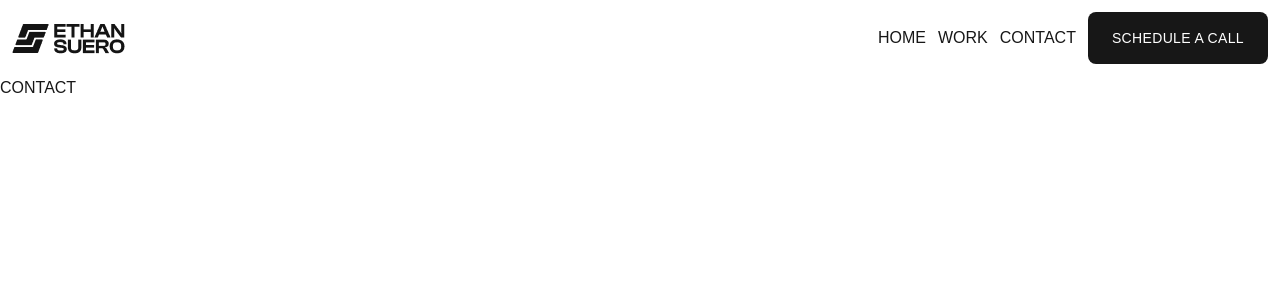
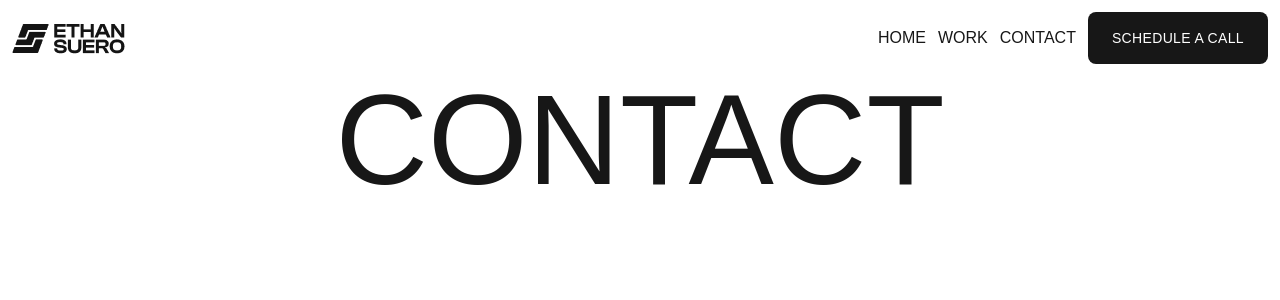
Before and after one commit to code4ju/k-pops, a React (Vite) app: page /contact in a window 1280 px wide. Shown: the top 300 px of the page. Built offline with nearby package versions, Linux system fonts and the light colour scheme.

Commit message:
minor refactorings

```diff
--- a/src/components/Achievements.tsx
+++ b/src/components/Achievements.tsx
@@ -20,7 +20,7 @@ export const Achievements1 = () => {
 export const Achievements2 = () => {
 	return (
 		<>
-			<div className="flex flex-row gap-5 overflow-y-scroll w-screen h-4/6 border-2">
+			<div className="flex flex-row gap-5 overflow-y-scroll w-screen h-4/6">
 				<img
 					className="mt-10"
 					src="./img/assets/slideBluethinreel-ux-p-800.png"
--- a/src/components/Profile.tsx
+++ b/src/components/Profile.tsx
@@ -25,7 +25,7 @@ export const Profile = () => {
 					<div className="flex flex-col p-12 gap-7">
 						<img
 							className="opacity-10 max-w-20 max-h-20"
-							src="../../public/img/assets/quotes.png"
+							src="./img/assets/quotes.png"
 							alt=""
 						/>
 						<p className="text-4xl font-thin">
--- a/src/components/aboutText.tsx
+++ b/src/components/aboutText.tsx
@@ -2,7 +2,7 @@ export const AboutText = () => {
 	return (
 		<>
 			<div className="flex flex-col w-4/6 self-end">
-				<div className="">
+				<div className="pr-20">
 					<p className="text-5xl leading-tight font-thin">
 						<span className="text-sm px-12 align-top">ABOUT</span>
 						Ethan Suero is an independent designer focused on
--- a/src/components/navbar.tsx
+++ b/src/components/navbar.tsx
@@ -17,10 +17,10 @@ export const Navbar = () => {
 							<NavLink to={"/"}>HOME</NavLink>
 						</li>
 						<li>
-							<NavLink to={"/Work"}>WORK</NavLink>
+							<NavLink to={"/work"}>WORK</NavLink>
 						</li>
 						<li>
-							<NavLink to={"/Contact"}>CONTACT</NavLink>
+							<NavLink to={"/contact"}>CONTACT</NavLink>
 						</li>
 					</ul>
 					<Button
--- a/src/pages/Contact.tsx
+++ b/src/pages/Contact.tsx
@@ -1,3 +1,11 @@
 export const Contact = () => {
-	return <h1>CONTACT</h1>;
+	return (
+		<>
+			<div className="flex flex-row mx-auto max-w-screen-2xl pb-20">
+				<div className="flex flex-col w-full items-center gap-44">
+					<h2 className="text-9xl">CONTACT</h2>
+				</div>
+			</div>
+		</>
+	);
 };
--- a/src/pages/Work.tsx
+++ b/src/pages/Work.tsx
@@ -1,3 +1,11 @@
 export const Work = () => {
-	return <h1>WORK</h1>;
+	return (
+		<>
+			<div className="flex flex-row mx-auto max-w-screen-2xl pb-20">
+				<div className="flex flex-col w-full items-center gap-44">
+					<h2 className="text-9xl">WORK</h2>
+				</div>
+			</div>
+		</>
+	);
 };
```
